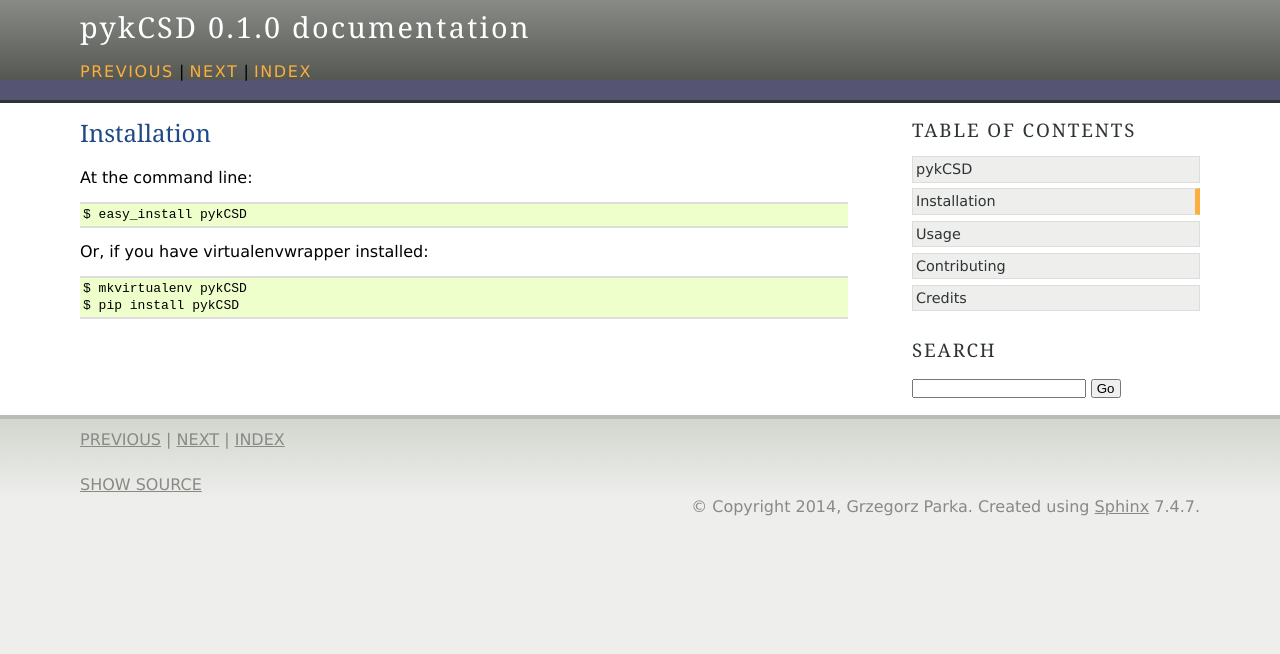
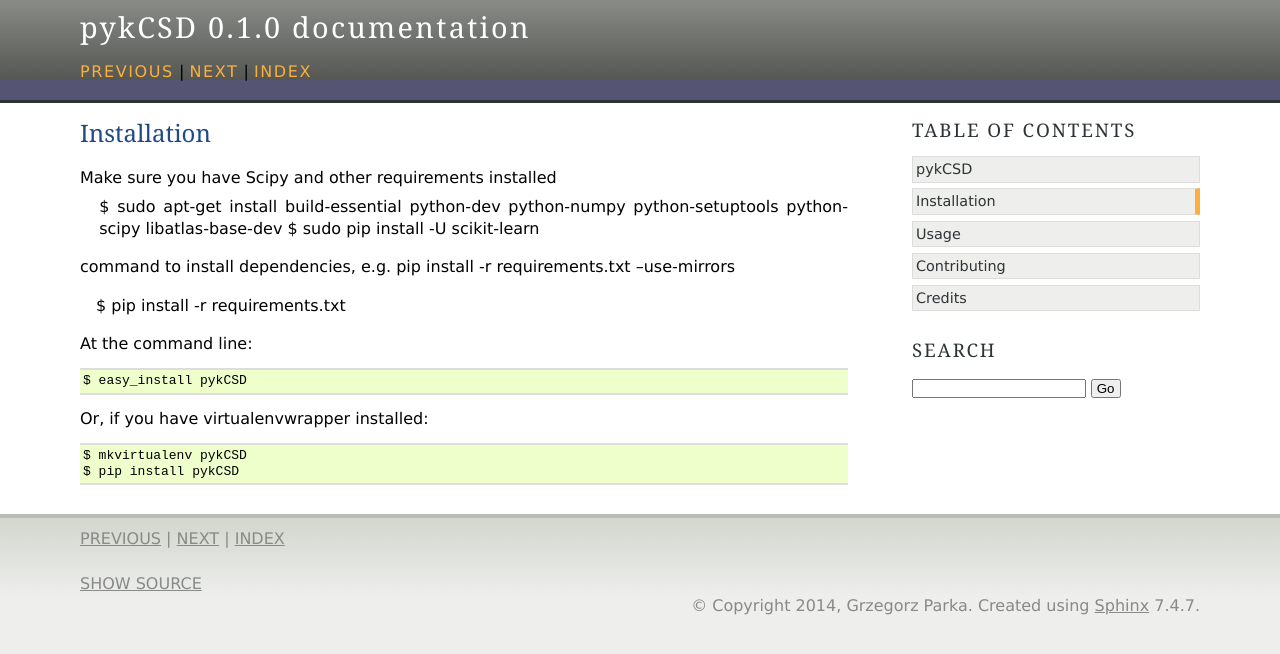
Before and after one commit to INCF/pykCSD, a Sphinx documentation site: the page built from docs/installation.rst, in a window 1280 px wide. Shown: the top 654 px of the page. Built offline with Sphinx 7.4.7, drawn with Linux system fonts in a browser that asks for light colours.

Commit message:
update installation.rst

```diff
--- a/README.rst
+++ b/README.rst
@@ -3,6 +3,8 @@
 ===============================
 
 Kernel Current Source Density is a recently developed method for estimating the density of trans-membrane current sources, which can be used for a detailed study of neuronal synaptic dynamics.
+
+It can estimate current source density from potentials measured with irregularly placed linear, planar and spatial electrodes.
 
 .. image:: https://badge.fury.io/py/pykCSD.png
     :target: http://badge.fury.io/py/pykCSD
--- a/docs/conf.py
+++ b/docs/conf.py
@@ -34,8 +34,6 @@
 sys.path.insert(0, basedir)
 
 import pykCSD
-import sphinxcontrib.napoleon
-from sphinxcontrib.napoleon.docstring import NumpyDocstring
 
 # Napoleon settings
 napoleon_google_docstring = False
--- a/docs/installation.rst
+++ b/docs/installation.rst
@@ -1,6 +1,14 @@
 ============
 Installation
 ============
+Make sure you have Scipy and other requirements installed
+	$ sudo apt-get install build-essential python-dev python-numpy python-setuptools python-scipy libatlas-base-dev
+	$ sudo pip install -U scikit-learn
+
+command to install dependencies, e.g. pip install -r requirements.txt --use-mirrors
+
+	$ pip install -r requirements.txt
+
 
 At the command line::
 
```
Also changed, not shown: docs/pykCSD.rst (+8 -0 lines).
